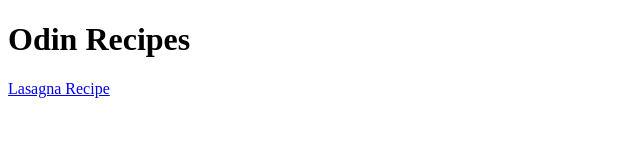
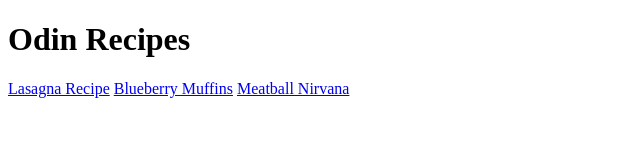
Before and after one commit to e-s2055/odin-recipes, a plain HTML site: page index.html in a window 1280 px wide. Shown: the whole page, without its empty margins (0-640 px from the left). Drawn offline with Linux system fonts and the light colour scheme.

Commit message:
add index.html

```diff
--- a/index.html
+++ b/index.html
@@ -7,5 +7,7 @@
     <body>
         <h1>Odin Recipes</h1>
         <a href="../odin-recipes/recipes/lasagna.html">Lasagna Recipe</a>
+        <a href="../odin-recipes/recipes/blueberry.html">Blueberry Muffins</a>
+        <a href="../odin-recipes/recipes/meatball.html">Meatball Nirvana</a>
     </body>
 </html>
```
